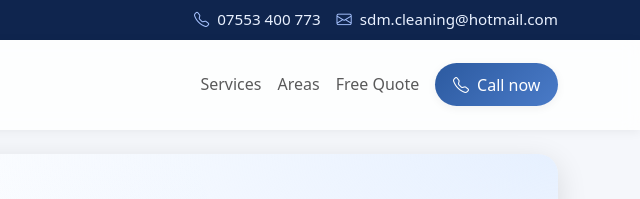
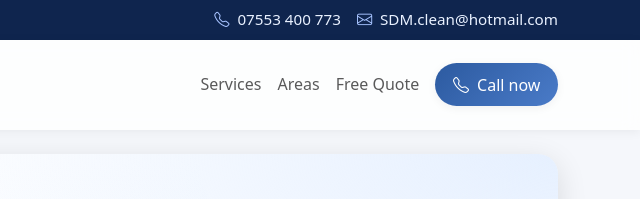
Before and after one commit to graham212/sdm-cleaning-clearance, a plain HTML site: page index.html in a window 1280 px wide. Shown: the top 199 px of the page, 640-1280 px from the left. Drawn offline with nearby package versions, Linux system fonts and the light colour scheme.

Commit message:
Revert email address to SDM.clean@hotmail.com everywhere

```diff
--- a/index.html
+++ b/index.html
@@ -133,7 +133,7 @@
       </div>
       <div class="d-flex align-items-center gap-3">
         <a href="tel:07553400773"><i class="bi bi-telephone me-1"></i> 07553 400 773</a>
-        <a href="mailto:sdm.cleaning@hotmail.com"><i class="bi bi-envelope me-1"></i> sdm.cleaning@hotmail.com</a>
+        <a href="mailto:SDM.clean@hotmail.com"><i class="bi bi-envelope me-1"></i> SDM.clean@hotmail.com</a>
       </div>
     </div>
   </div>
@@ -349,7 +349,7 @@
 
       <div class="card booking-card">
         <div class="card-body p-4 p-md-5">
-          <form action="mailto:sdm.cleaning@hotmail.com" method="POST" enctype="text/plain">
+          <form action="mailto:SDM.clean@hotmail.com" method="POST" enctype="text/plain">
             <div class="row g-4">
               <div class="col-md-6">
                 <label for="name" class="form-label fw-semibold">Full Name *</label>
@@ -406,7 +406,7 @@
         <p class="text-muted small mb-0">Professional cleaning and clearance services across Todmorden, Rochdale, Hebden Bridge & Rossendale</p>
         <div class="mt-3 d-flex justify-content-center gap-3">
           <a href="tel:07553400773" class="text-decoration-none"><i class="bi bi-telephone text-primary me-1"></i> 07553 400 773</a>
-          <a href="mailto:sdm.cleaning@hotmail.com" class="text-decoration-none"><i class="bi bi-envelope text-primary me-1"></i> sdm.cleaning@hotmail.com</a>
+          <a href="mailto:SDM.clean@hotmail.com" class="text-decoration-none"><i class="bi bi-envelope text-primary me-1"></i> SDM.clean@hotmail.com</a>
         </div>
       </div>
     </div>
```
